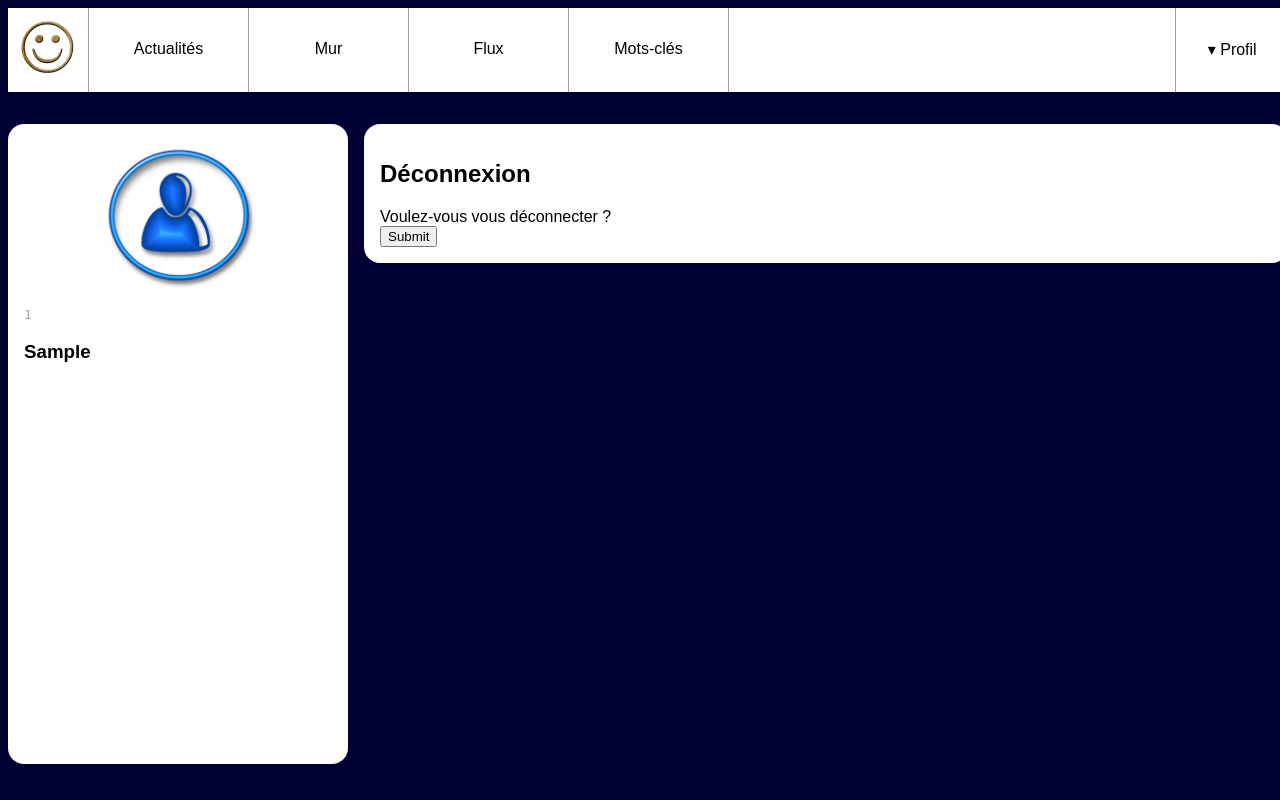
After one commit to adatechschool/reseau-social-php-tjt, a PHP site: page /logOut.php?user_id=1 in a window 1280 px wide. The commit adds this page. Run offline with PHP 8.4, Linux system fonts and the light colour scheme; the visitor is signed in with stand-in values (Sample User, id 1); tables that the repository leaves empty or names only in its code hold one stand-in row (values such as "Sample post").

Commit message:
création logout.php étape 1

```diff
--- /dev/null
+++ b/logOut.php
@@ -0,0 +1,53 @@
+<?php
+session_start();
+?>
+<!DOCTYPE html>
+<html lang="fr">
+    <head>
+        <meta charset="utf-8">
+        <title>ReSoc - logOut</title>
+        <meta name="author" content="Julie, Tijana et Théo">
+        <link rel="styleSheet" href="style.css"/>
+    </head>
+    <body>
+        <header>
+            <a href="admin.php"><img src="resoc.jpg" alt="Logo de notre réseau social"/></a>
+            <nav id="menu">
+            <a href="news.php">Actualités</a>
+                <a href="wall.php?user_id=<?php echo  $_SESSION['connected_id'] ?>">Mur</a>
+                <a href="feed.php?user_id=<?php echo  $_SESSION['connected_id'] ?>">Flux</a>
+                <a href="tags.php?tag_id=<?php echo  $_SESSION['connected_id'] ?>">Mots-clés</a>
+            </nav>
+            <nav id="user">
+                <a href="#">▾ Profil</a>
+                <ul>
+                    <li><a href="settings.php?user_id=<?php echo  $_SESSION['connected_id'] ?>">Paramètres</a></li>
+                    <li><a href="followers.php?user_id=<?php echo  $_SESSION['connected_id'] ?>">Mes suiveurs</a></li>
+                    <li><a href="subscriptions.php?user_id=<?php echo  $_SESSION['connected_id'] ?>">Mes abonnements</a></li>
+                </ul>
+            </nav>
+        </header>
+        <div id="wrapper">
+            <?php include 'repeat.php'; ?>
+            <aside>
+                <img src="user.jpg" alt="Portrait de l'utilisatrice"/>
+                <section>
+                <?php $userId =intval($_GET['user_id']);
+                $laQuestionEnSql = "SELECT * FROM users WHERE id = '$userId'";
+                $lesInformations = $mysqli->query($laQuestionEnSql);
+                $user = $lesInformations->fetch_assoc();?>
+                <?php echo "<pre>" . print_r($userId, 1) . "</pre>"; ?>
+
+                    <h3><?php echo $user['alias'];?></h3>
+
+                </section>
+            </aside>
+            <main>
+                <article>
+                    <h1>Déconnexion</h1>
+                    <p>Voulez-vous vous déconnecter ?<p>
+                    <input type = 'submit'>
+                </article>
+            </main>
+        </div>
+</html>
--- a/wall.php
+++ b/wall.php
@@ -25,6 +25,7 @@ session_start();
                     <li><a href="settings.php?user_id=<?php echo  $_SESSION['connected_id'] ?>">Paramètres</a></li>
                     <li><a href="followers.php?user_id=<?php echo  $_SESSION['connected_id'] ?>">Mes suiveurs</a></li>
                     <li><a href="subscriptions.php?user_id=<?php echo  $_SESSION['connected_id'] ?>">Mes abonnements</a></li>
+                    <li><a href="logOut.php?user_id=<?php echo  $_SESSION['connected_id'] ?>">Déconnexion</a></li>
                 </ul>
 
             </nav>
```
